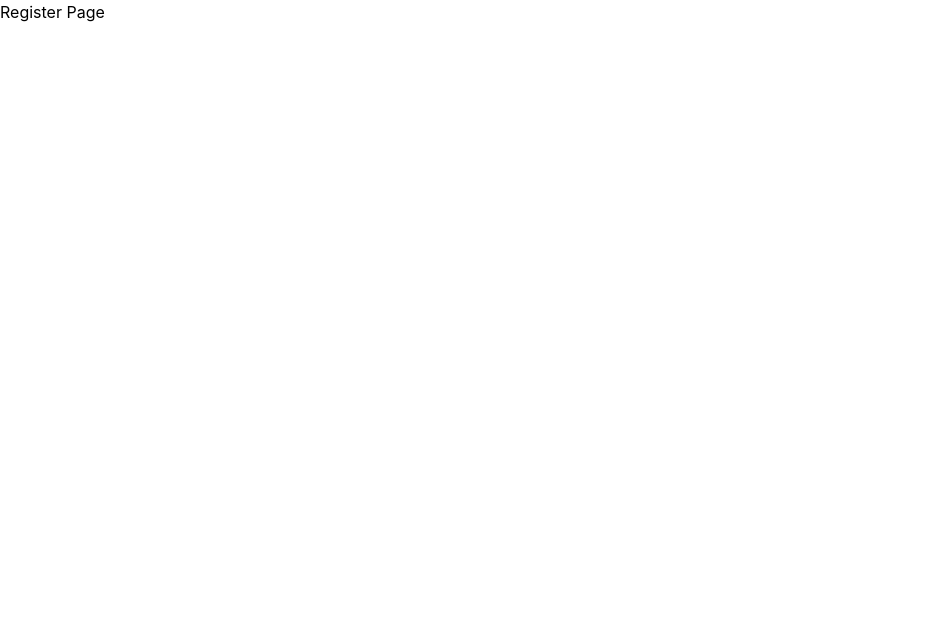
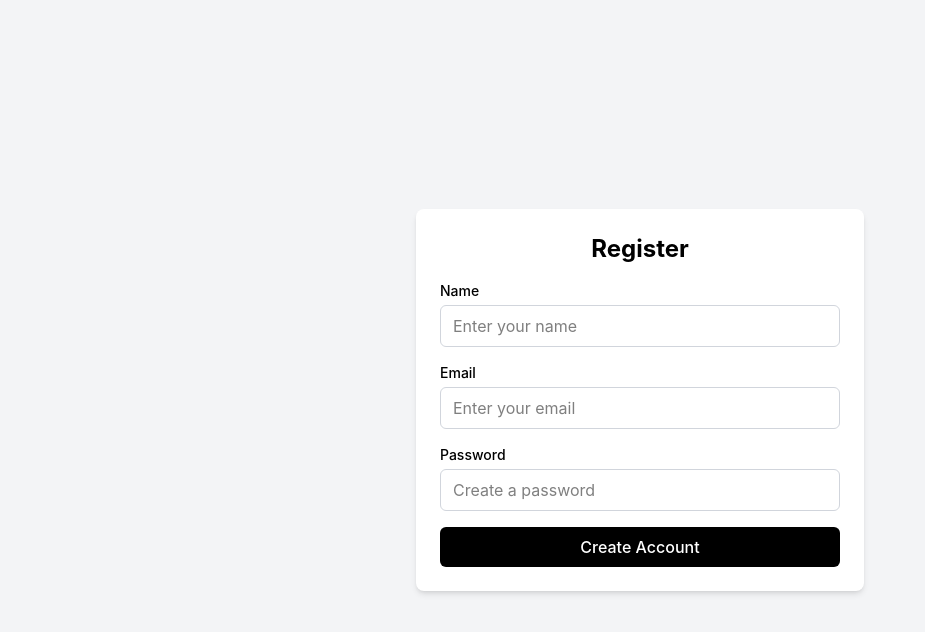
Before and after one commit to rawdaymohamed/ClientFlow, a React (Vite) app in the folder client/: page /register in a window 1280 px wide. Shown: the top 632 px of the page, without its empty margins (0-925 px from the left). Built offline with nearby package versions, Linux system fonts and the light colour scheme.

Commit message:
feat: add register page layout

```diff
--- a/client/src/pages/Register.jsx
+++ b/client/src/pages/Register.jsx
@@ -1,7 +1,47 @@
-import React from "react";
+const Register = () => {
+  return (
+    <div className="min-h-screen flex items-center justify-center bg-gray-100">
+      <div className="bg-white p-6 rounded-lg shadow-md w-full max-w-md">
+        <h1 className="text-2xl font-bold mb-4 text-center">Register</h1>
 
-const Register = () => {
-  return <div>Register Page</div>;
+        <form className="space-y-4">
+          <div>
+            <label className="block mb-1 text-sm font-medium">Name</label>
+            <input
+              type="text"
+              placeholder="Enter your name"
+              className="w-full rounded-md border border-gray-300 px-3 py-2 outline-none focus:ring-2 focus:ring-gray-400"
+            />
+          </div>
+
+          <div>
+            <label className="block mb-1 text-sm font-medium">Email</label>
+            <input
+              type="email"
+              placeholder="Enter your email"
+              className="w-full rounded-md border border-gray-300 px-3 py-2 outline-none focus:ring-2 focus:ring-gray-400"
+            />
+          </div>
+
+          <div>
+            <label className="block mb-1 text-sm font-medium">Password</label>
+            <input
+              type="password"
+              placeholder="Create a password"
+              className="w-full rounded-md border border-gray-300 px-3 py-2 outline-none focus:ring-2 focus:ring-gray-400"
+            />
+          </div>
+
+          <button
+            type="submit"
+            className="w-full rounded-md bg-black px-4 py-2 text-white font-medium hover:bg-gray-800 transition-colors duration-300 cursor-pointer"
+          >
+            Create Account
+          </button>
+        </form>
+      </div>
+    </div>
+  );
 };
 
 export default Register;
```
